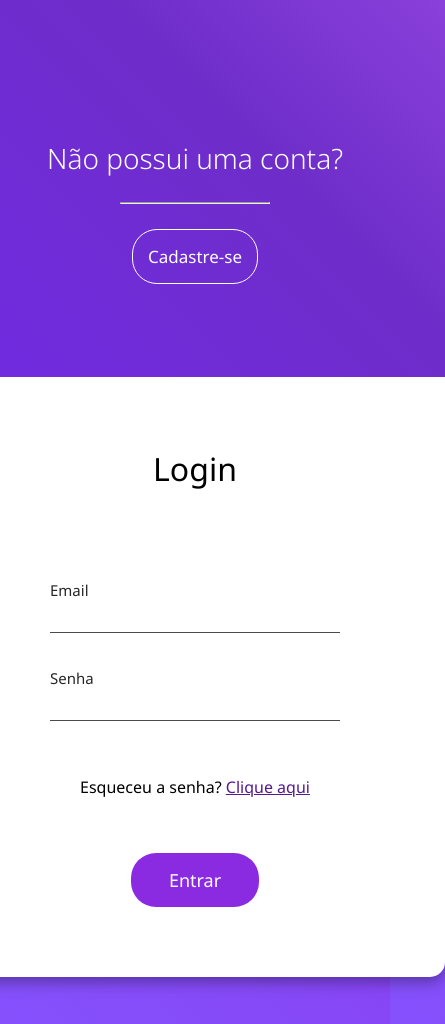
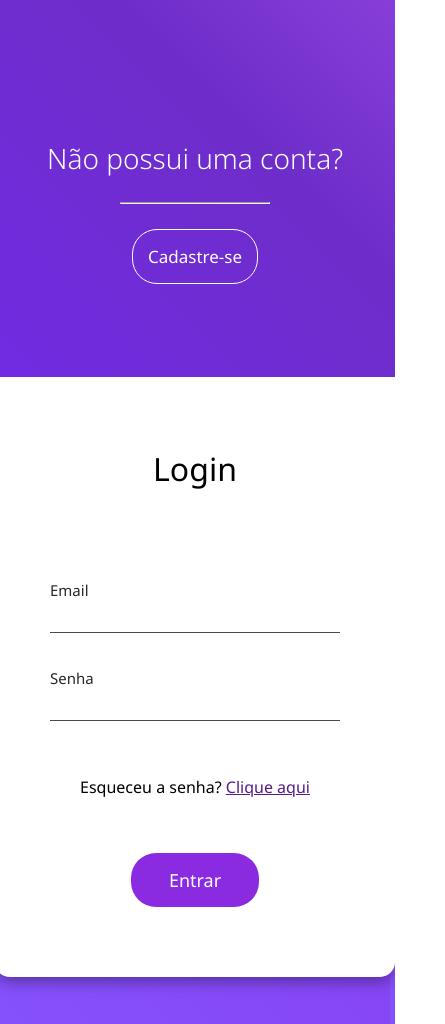
Before and after one commit to guiprei/login-and-sing-up-page, a plain HTML site: page index.html in a window 390 px wide. Shown: the part 270-1294 px from the top of the page, 445 px wide, since content can reach past the window. Drawn offline with Linux system fonts and the light colour scheme.

Commit message:
atualização da responsividade

```diff
--- a/login-style.css
+++ b/login-style.css
@@ -166,3 +166,22 @@ legend {
         height: 600px;
     }
 }
+@media (max-width: 720px){
+    .main {
+        height: fit-content;
+        width: 400px;
+        flex-direction: column;
+    }
+    .section-1 {
+        border-top-right-radius: 15px;
+        border-bottom-left-radius: 0px;
+        height: 600px;
+        width: 400px;
+    }
+    .section-2 {
+        border-top-right-radius: 0px;
+        border-bottom-left-radius: 15px;
+        height: 600px;
+        width: 400px;
+    }
+}
--- a/sing-up-folder/sing-up-style.css
+++ b/sing-up-folder/sing-up-style.css
@@ -160,3 +160,22 @@ legend {
         height: 600px;
     }
 }
+@media (max-width: 720px){
+    .main {
+        height: fit-content;
+        width: 400px;
+        flex-direction: column;
+    }
+    .section-1 {
+        border-top-right-radius: 15px;
+        border-bottom-left-radius: 0px;
+        height: 600px;
+        width: 400px;
+    }
+    .section-2 {
+        border-top-right-radius: 0px;
+        border-bottom-left-radius: 15px;
+        height: 600px;
+        width: 400px;
+    }
+}
```
